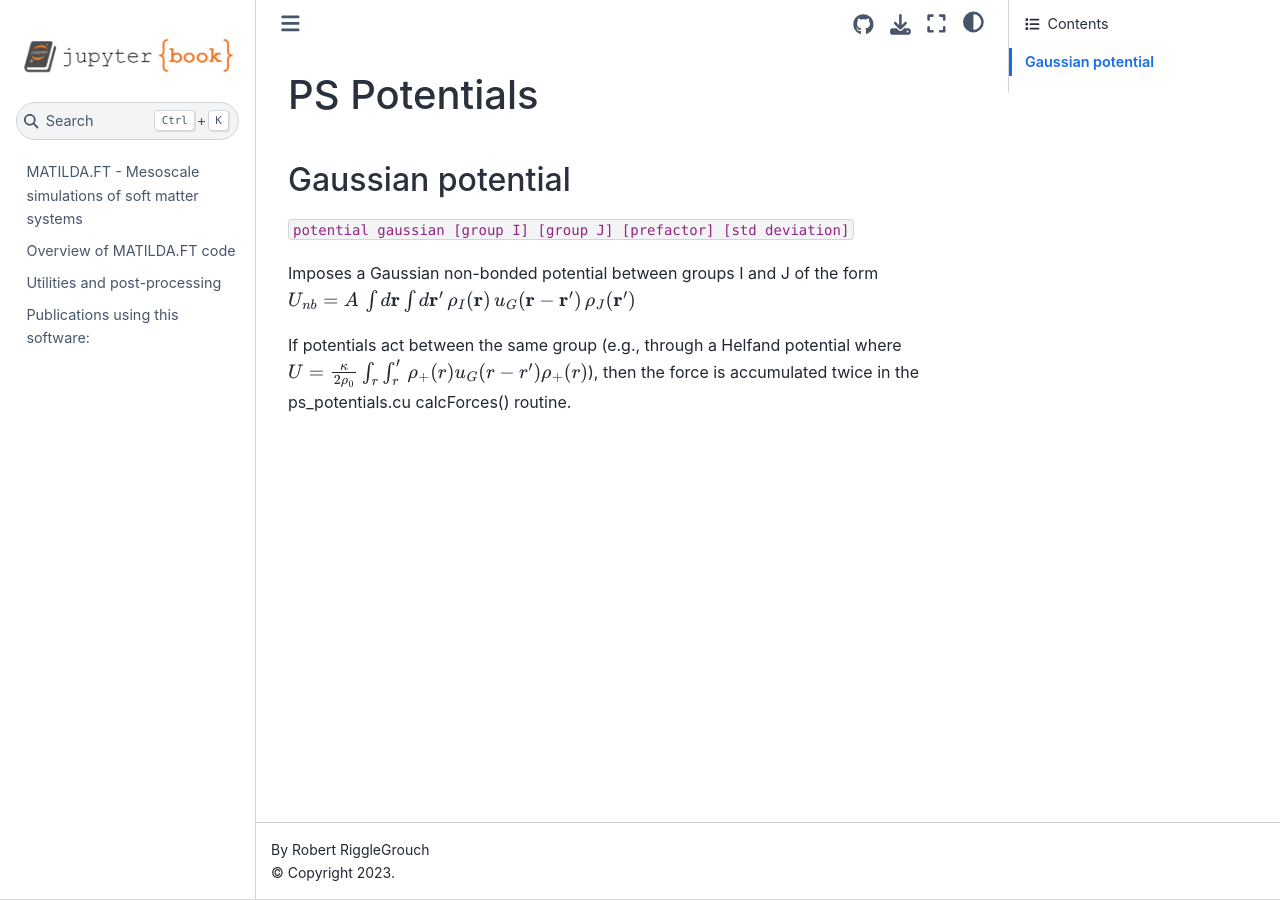
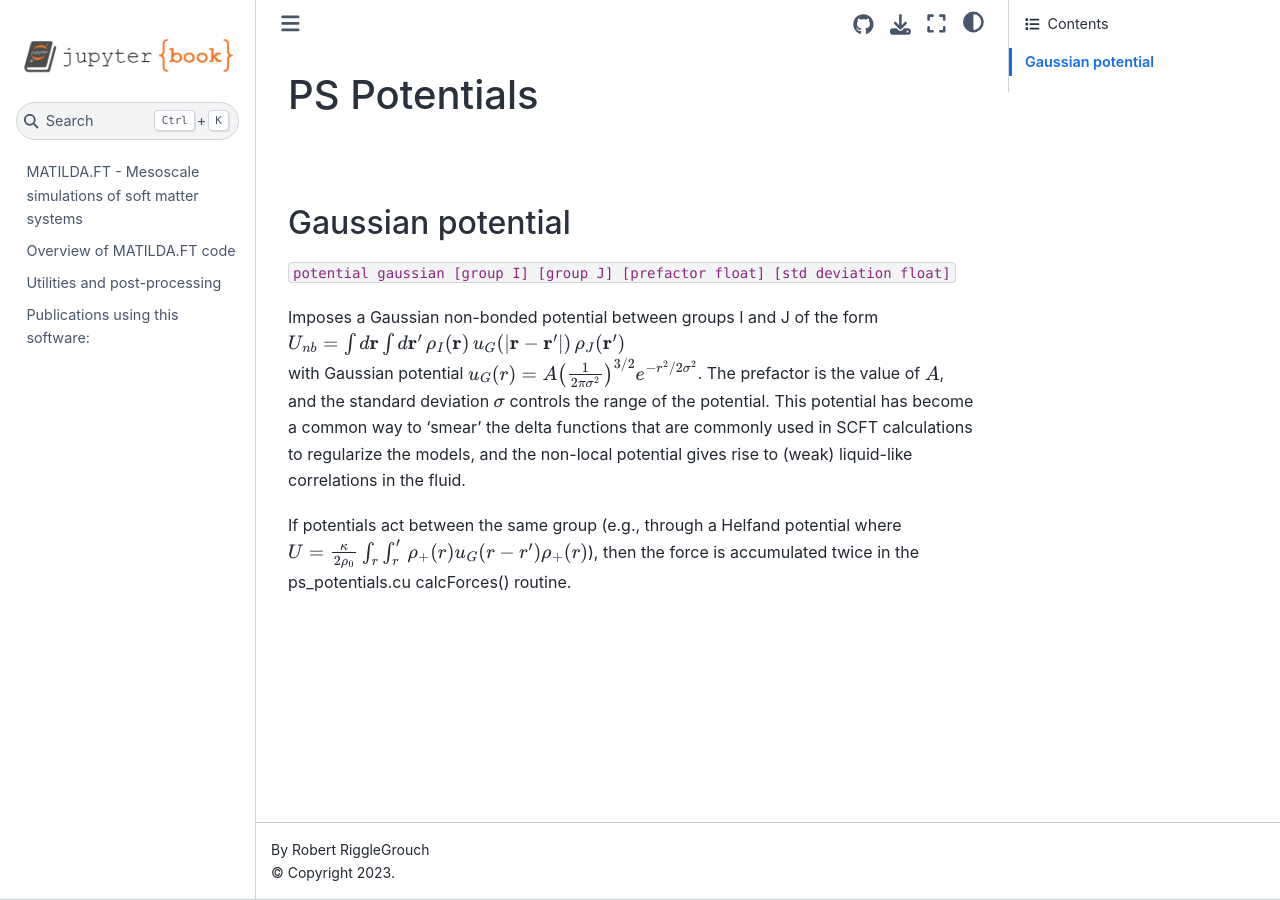
Before and after one commit to rar-ensemble/MATILDA.FT-docs, a Jupyter Book: the page built from ps/psPotentials.md, in a window 1280 px wide. Built offline with Jupyter Book 1.0.4 settings and Sphinx 7.4.7 and the Sphinx Book theme 1.1.4, drawn with Linux system fonts in a browser that asks for light colours; pages that are not in the unit, such as notebooks, are missing from menus.

Commit message:
Minor edits to these files

```diff
--- a/ps/psPotentials.md
+++ b/ps/psPotentials.md
@@ -1,10 +1,15 @@
 # PS Potentials
+$
+\newcommand{\mb}{\mathbf}
+\newcommand{\mc}{\mathcal}
+$
 
 ## Gaussian potential
-`potential gaussian [group I] [group J] [prefactor] [std deviation]`
+`potential gaussian [group I] [group J] [prefactor float] [std deviation float]`
 
 Imposes a Gaussian non-bonded potential between groups I and J of the form
-$ U_{nb} = A\, \int d\mathbf{r} \int d\mathbf{r}' \, \rho_I(\mathbf{r}) \, u_G(\mathbf{r} - \mathbf{r}') \, \rho_J(\mathbf{r}')$
+$ U_{nb} = \int d\mathbf{r} \int d\mathbf{r}' \, \rho_I(\mathbf{r}) \, u_G(|\mathbf{r} - \mathbf{r}'|) \, \rho_J(\mathbf{r}')$
+with Gaussian potential $u_G(r) = A \left( \frac{1}{2\pi \sigma^2} \right)^{3/2} e^{-r^2/2\sigma^2}$. The prefactor is the value of $A$, and the standard deviation $\sigma$ controls the range of the potential. This potential has become a common way to 'smear' the delta functions that are commonly used in SCFT calculations to regularize the models, and the non-local potential gives rise to (weak) liquid-like correlations in the fluid.
 
 
 
```
Also changed, not shown: 1 other file.
